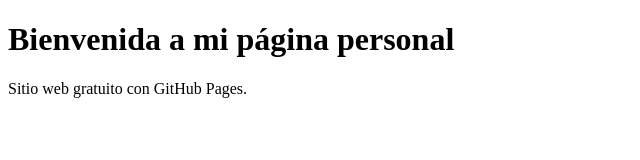
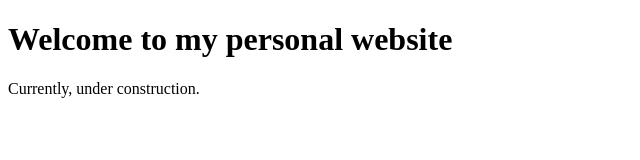
Before and after one commit to cynthiayfp/cynthiayfp.github.io, a plain HTML site: page index.html in a window 1280 px wide. Shown: the whole page, without its empty margins (0-640 px from the left). Drawn offline with Linux system fonts and the light colour scheme.

Commit message:
Welcome to my website

```diff
--- a/index.html
+++ b/index.html
@@ -4,7 +4,7 @@
     <title>Cynthia Yacel Fuertes Panizo</title>
   </head>
   <body>
-    <h1>Bienvenida a mi página personal</h1>
-    <p>Sitio web gratuito con GitHub Pages.</p>
+    <h1>Welcome to my personal website</h1>
+    <p>Currently, under construction.</p>
   </body>
 </html>
```
